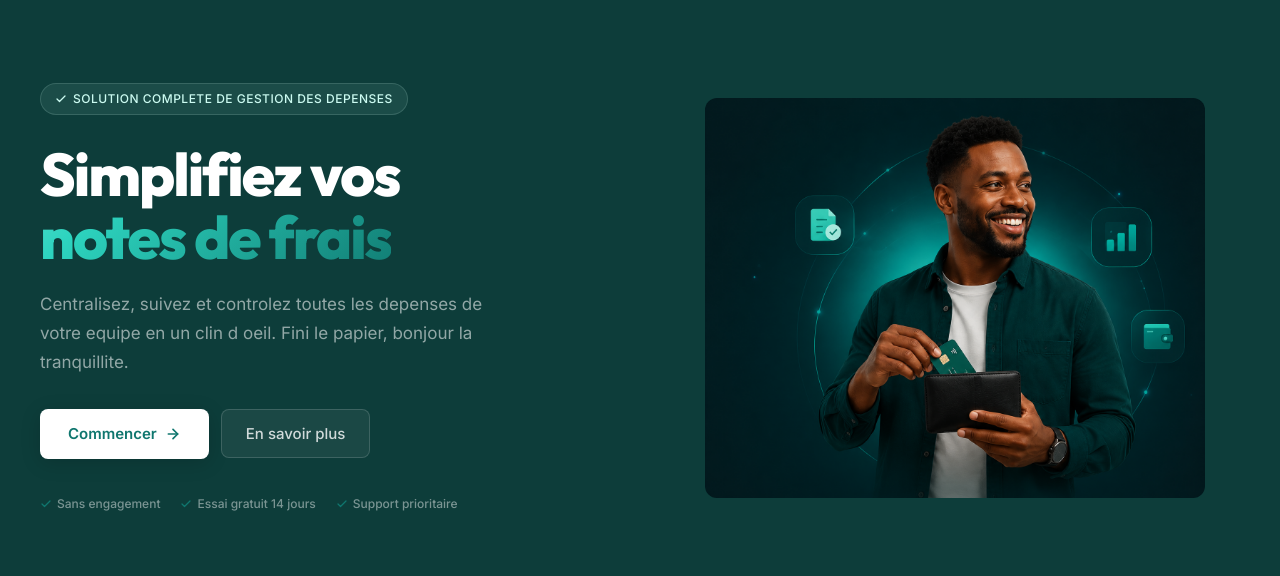
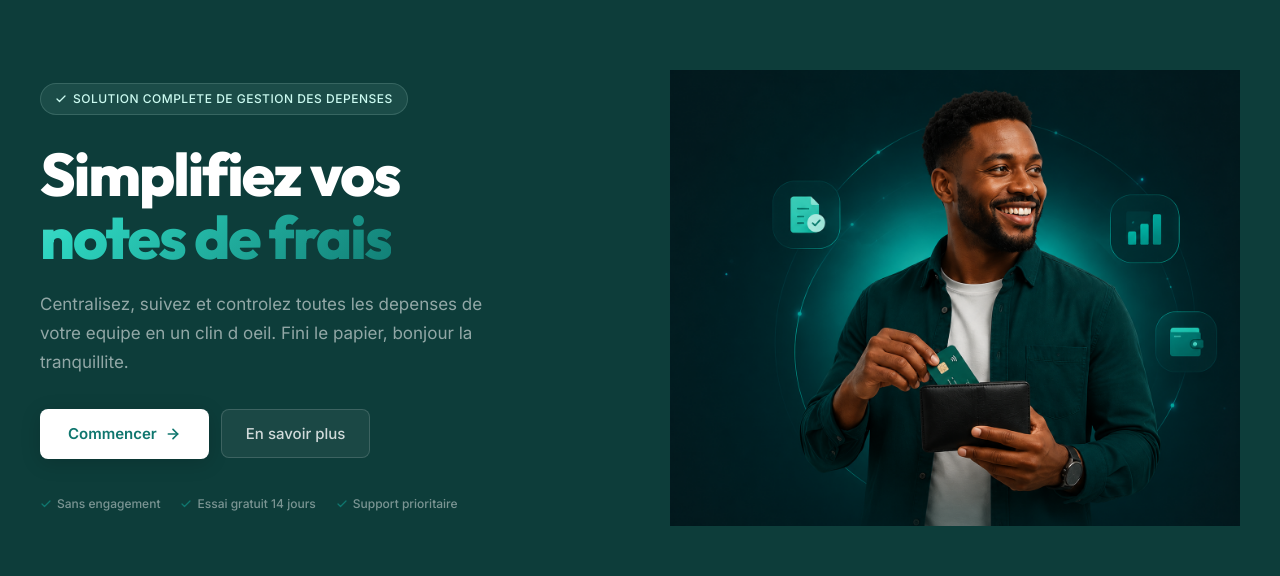
Before and after one commit to ToureMansour/front_gestiondepences, a React (Vite) app: page / in a window 1280 px wide. Shown: the part 132-708 px from the top of the page. Built offline with nearby package versions, Linux system fonts and the light colour scheme; no server answers.

Commit message:
Hero image: no float, larger size, embedded feel

```diff
--- a/src/pages/LandingPage.module.css
+++ b/src/pages/LandingPage.module.css
@@ -232,8 +232,8 @@ h1, h2, h3, h4, h5, h6 { font-family: var(--font-display); }
 .heroBadges { display: flex; gap: 20px; }
 .heroBadges span { display: inline-flex; align-items: center; gap: 5px; font-size: 12px; color: rgba(255,255,255,0.45); font-weight: 500; }
 
-.heroVisual { display: flex; justify-content: center; animation: float 4s ease-in-out infinite; }
-.heroImage { width: 100%; max-width: 500px; height: auto; display: block; border-radius: 12px; }
+.heroVisual { display: flex; justify-content: center; align-items: center; }
+.heroImage { width: 100%; max-width: 580px; height: auto; display: block; }
 .heroMobileMockup { display: none; }
 
 /* ── Mockup ── */
```
